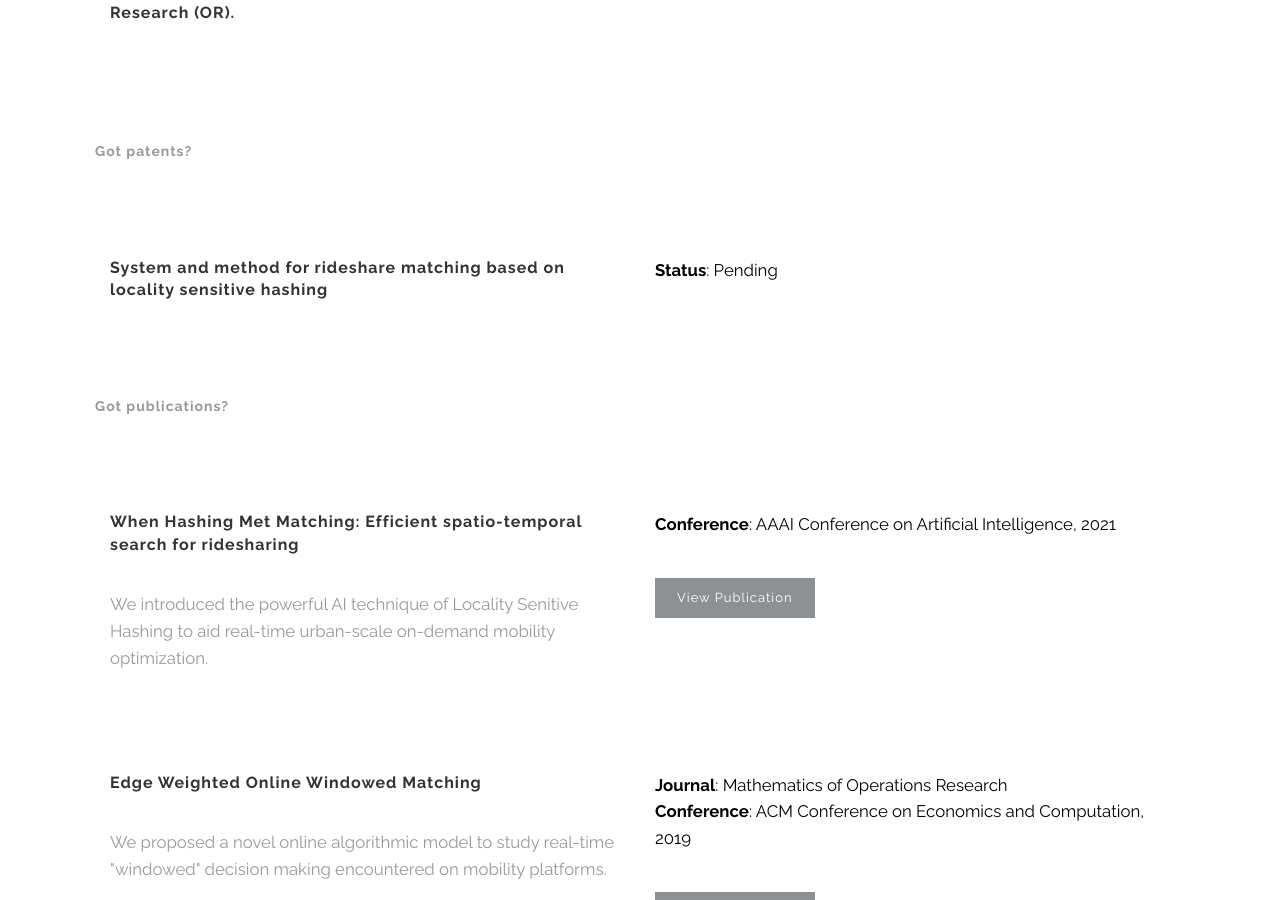
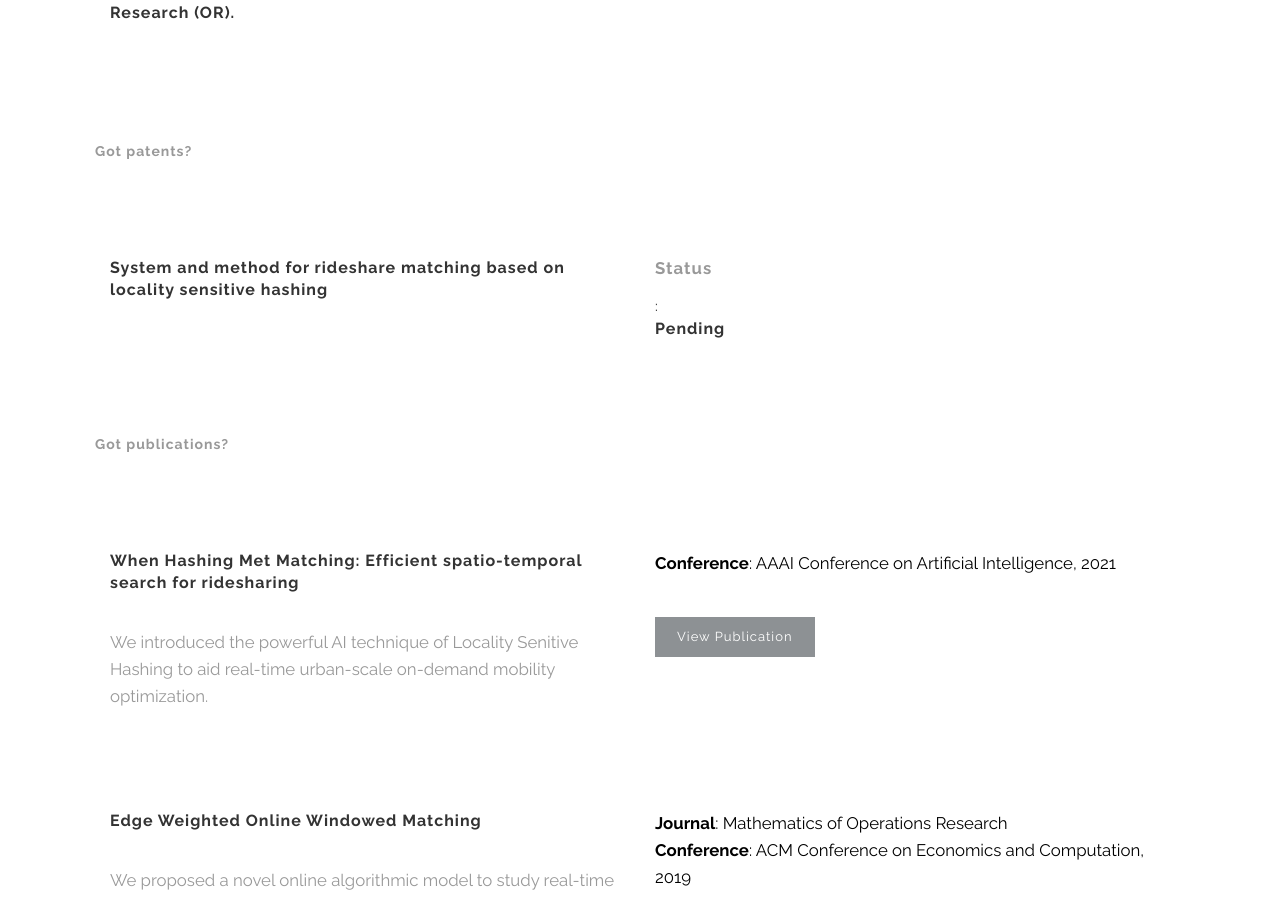
Before and after one commit to turingres/turingres.github.io, a Jekyll site: the page built from about.html, in a window 1280 px wide and 900 px high, scrolled down 943 px. Built offline with Jekyll 4.4.1, drawn with Linux system fonts in a browser that asks for light colours.

Commit message:
about updated

```diff
--- a/about.html
+++ b/about.html
@@ -88,7 +88,7 @@
                 <ul class='info'>
                   {% if patent.status %}
                     <li style="color:black;">
-                      <big> <strong>Status</strong>: {{patent.status}} </big>
+                      <h4 style='color: #999'> <big>Status</big> </h4>: <h3> {{patent.status}} </h3>
                     </li>
                   {% endif %}
                 </ul>
```
